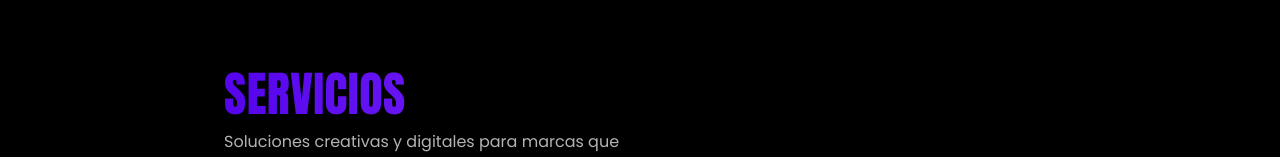
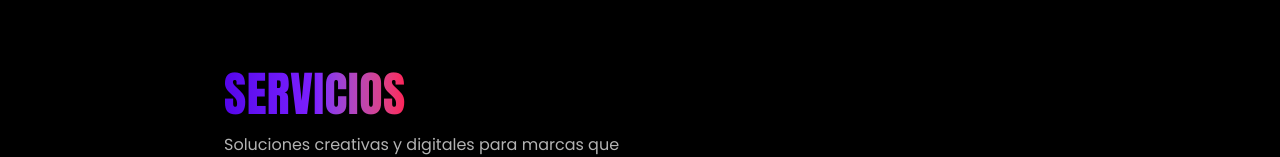
Before and after one commit to hugojovelweb/nitido-sv, a React (Vite) app: page / in a window 1280 px wide. Shown: the part 632-789 px from the top of the page. Built offline with nearby package versions, Linux system fonts and the light colour scheme; no server answers.

Commit message:
Agregando cambios / Nítido-sv / components / ui / GradientHeading.jsx

```diff
--- a/src/components/ui/GradientHeading.jsx
+++ b/src/components/ui/GradientHeading.jsx
@@ -7,7 +7,12 @@
 export default function GradientHeading({ text, as: Component = "h2", className = "" }) {
   return (
     <Component
-      className={`font-display uppercase leading-none bg-gradient-to-r from-nitido-purple-deep via-nitido-purple to-nitido-red bg-clip-text text-transparent ${className}`}
+      // inline-block es clave: sin esto el degradado se reparte sobre el
+      // ancho completo del bloque (contenedor), no sobre el texto, y el
+      // resultado se ve casi todo morado sin llegar al rojo. Con
+      // inline-block, el fondo se ajusta al ancho real del texto — igual
+      // que el span de "nítido" en el Hero.
+      className={`inline-block font-display uppercase leading-none text-balance bg-gradient-to-r from-nitido-purple-deep via-nitido-purple to-nitido-red bg-clip-text text-transparent ${className}`}
     >
       {text}
     </Component>
```
